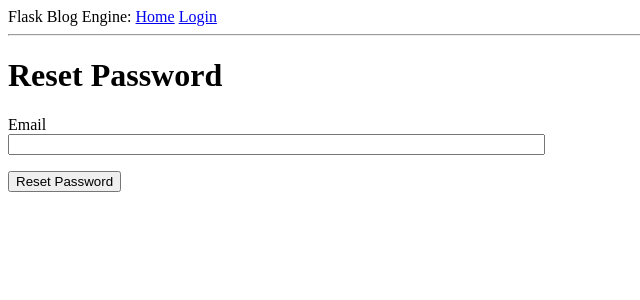
After one commit to ashwani99/flask-blog-engine, a Flask app: page /reset_password_request in a window 1280 px wide. The commit adds this page. Shown: the top 300 px of the page, without its empty margins (0-640 px from the left). Run offline with Flask 2, Linux system fonts and the light colour scheme.

Commit message:
Add working version: email support

```diff
--- a/app/__init__.py
+++ b/app/__init__.py
@@ -3,6 +3,7 @@ from config import Config
 from flask_sqlalchemy import SQLAlchemy
 from flask_migrate import Migrate
 from flask_login import LoginManager
+from flask_mail import Mail
 
 import logging
 from logging.handlers import SMTPHandler, RotatingFileHandler
@@ -16,7 +17,7 @@ db = SQLAlchemy(app)
 migrate = Migrate(app, db)
 login = LoginManager(app)
 login.login_view = 'login'
-
+mail = Mail(app)
 
 if app.debug:
     # Receiving errors via email
--- a/app/forms.py
+++ b/app/forms.py
@@ -52,3 +52,14 @@ class EditProfileForm(FlaskForm):
 class PostForm(FlaskForm):
     post = TextAreaField('Say something', validators=[DataRequired(), Length(min=1, max=140)])
     submit = SubmitField('Submit')
+
+
+class ResetPasswordRequestForm(FlaskForm):
+    email = StringField('Email', validators=[DataRequired(), Email()])
+    submit = SubmitField('Reset Password')
+
+
+class ResetPasswordForm(FlaskForm):
+    password = PasswordField('Enter new password', validators=[DataRequired()])
+    password2 = PasswordField('Re-enter new password', validators=[DataRequired(), EqualTo('password')])
+    submit = SubmitField('Request Password Reset')
--- a/app/routes.py
+++ b/app/routes.py
@@ -1,6 +1,8 @@
 from app import app, db
 from flask import render_template, redirect, flash, url_for, request
-from app.forms import LoginForm, RegistrationForm, EditProfileForm, PostForm
+from app.forms import LoginForm, RegistrationForm, EditProfileForm, PostForm, ResetPasswordRequestForm, \
+    ResetPasswordForm
+from app.email import send_password_reset_email
 from flask_login import current_user, login_user, logout_user, login_required
 from app.models import User, Post
 from werkzeug.urls import url_parse
@@ -151,6 +153,36 @@ def explore():
                             next_url=next_url, prev_url=prev_url)
 
 
+@app.route('/reset_password_request', methods=['GET', 'POST'])
+def reset_password_request():
+    if current_user.is_authenticated:
+        return redirect(url_for('index'))
+    form = ResetPasswordRequestForm()
+    if form.validate_on_submit():
+        user = User.query.filter_by(email=form.email.data).first()
+        if user:
+            send_password_reset_email(user)
+        flash('Please check your email for instructions for password reset')
+        return redirect(url_for('login'))
+    return render_template('reset_password_request.html', form=form)
+
+
+@app.route('/reset_password/<token>', methods=['GET', 'POST'])
+def reset_password(token):
+    if current_user.is_authenticated:
+        return redirect(url_for('index'))
+    user = User.verify_reset_password_token(token)
+    if not user:
+        return redirect(url_for('index'))
+    form = ResetPasswordForm()
+    if form.validate_on_submit():
+        user.set_password(form.password.data)
+        db.session.commit()
+        flash('Your password has been updated successfully!')
+        return redirect(url_for('login'))
+    return render_template('reset_password.html', form=form)
+
+
 @app.before_request
 def before_request():
     if current_user.is_authenticated:
--- a/app/templates/login.html
+++ b/app/templates/login.html
@@ -23,4 +23,5 @@
     </form>
 
     <p>New User? <a href="{{ url_for('register') }}">Click to register</a></p>
+    <p><a href="{{ url_for('reset_password_request') }}">Forgot Password?</a></p>
 {% endblock %}
--- /dev/null
+++ b/app/templates/reset_password_request.html
@@ -0,0 +1,16 @@
+{% extends "base.html" %}
+
+{% block content %}
+<h1>Reset Password</h1>
+<form action="" method="post">
+    {{ form.hidden_tag() }}
+    <p>
+        {{ form.email.label }}<br>
+        {{ form.email(size=64) }}<br>
+        {% for error in form.email.errors %}
+        <span style="color:red">[{{ error }}]</span>
+        {% endfor %}
+    </p>
+    <p>{{ form.submit() }}</p>
+</form>
+{% endblock %}
--- a/requirements.txt
+++ b/requirements.txt
@@ -4,3 +4,5 @@ flask-wtf
 flask-sqlalchemy
 flask-migrate
 flask-login
+flask-mail
+flask-jwt
```
Also changed, not shown: app/email.py (added, +20 -0 lines), app/models.py (+17 -2 lines), app/templates/email/reset_password.html (added, +12 -0 lines), app/templates/email/reset_password.txt (added, +11 -0 lines), app/templates/reset_password.html (added, +23 -0 lines), app.db.
